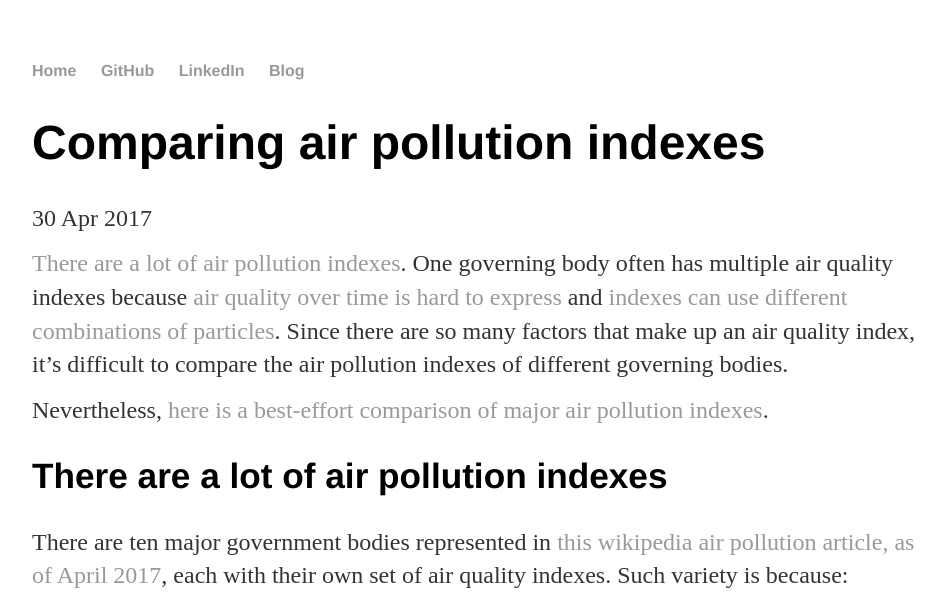
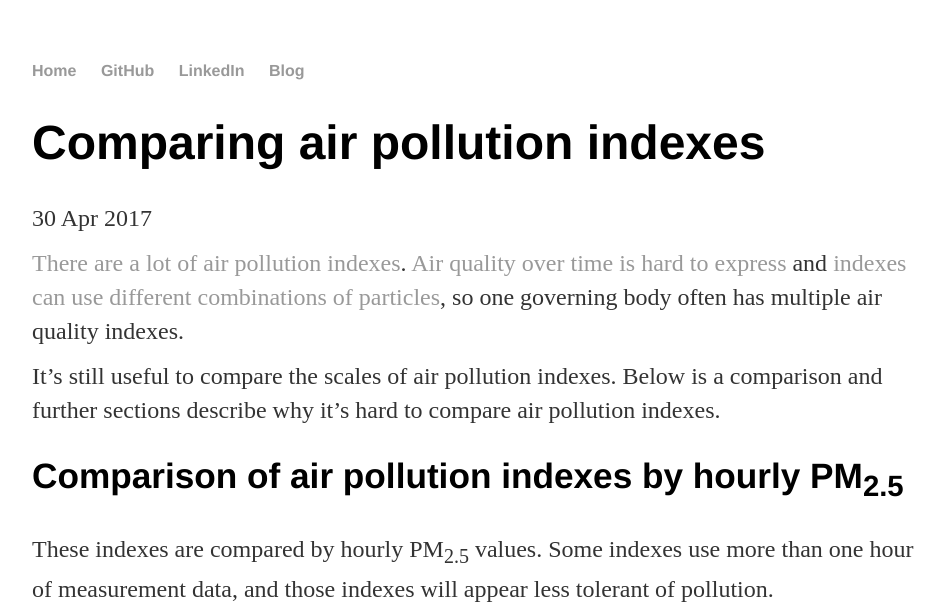
Before and after one commit to curiousest/curiousest.github.io, a Jekyll site: the page built from _posts/2017-04-20-comparing-air-pollution-indexes.md, in a window 1280 px wide and 900 px high, cut to the strip 0-615 px from the top of the window. Shown: the whole strip, without its empty margins (160-1105 px from the left). Built offline with Jekyll 4.4.1, drawn with Linux system fonts in a browser that asks for light colours; some of the changed text lies outside the part shown.

Commit message:
Switched up blog article.

```diff
--- a/_posts/2017-04-20-comparing-air-pollution-indexes.md
+++ b/_posts/2017-04-20-comparing-air-pollution-indexes.md
@@ -9,9 +9,16 @@ tags:
 modified_time: '2017-04-30T15:22:00.001-05:00'
 ---
 
-[There are a lot of air pollution indexes](#there-are-a-lot-of-air-pollution-indexes). One governing body often has multiple air quality indexes because [air quality over time is hard to express](#air-quality-over-time-is-hard-to-express) and [indexes can use different combinations of particles](#indexes-can-use-different-combinations-of-particles). Since there are so many factors that make up an air quality index, it's difficult to compare the air pollution indexes of different governing bodies.
+[There are a lot of air pollution indexes](#there-are-a-lot-of-air-pollution-indexes). [Air quality over time is hard to express](#air-quality-over-time-is-hard-to-express) and [indexes can use different combinations of particles](#indexes-can-use-different-combinations-of-particles), so one governing body often has multiple air quality indexes.
 
-Nevertheless, [here is a best-effort comparison of major air pollution indexes](#comparison-of-air-pollution-indexes).
+It's still useful to compare the scales of air pollution indexes. Below is a comparison and further sections describe why it's hard to compare air pollution indexes.
+
+## Comparison of air pollution indexes by hourly PM<sub>2.5</sub>
+
+These indexes are compared by hourly PM<sub>2.5</sub> values. Some indexes use more than one hour of measurement data, and those indexes will appear less tolerant of pollution.
+
+<iframe style="width:1000px; height:2000px;" src="https://docs.google.com/spreadsheets/d/17Zim8kxONMOG1ZSQIsEvhxQcXNyNbffvmougnEzuLVU/pubhtml?widget=true&amp;headers=false"></iframe>
+
 
 ## There are a lot of air pollution indexes
 
@@ -71,10 +78,6 @@ The AQI values you see in most AQI apps or websites are usually 1hr readings. So
 
 For example, the USA has a generic air quality index that combines O<sub>3</sub>, PM<sub>2.5</sub>, PM<sub>10</sub>, CO, SO<sub>2</sub>, and NO<sub>2</sub> concentrations. It also has an air quality index called "NowCast" that just combines O3, PM2.5, and PM10 concentrations [[2]](#references).
 
-## Comparison of air pollution indexes
-
-<iframe style="width:1000px; height:2000px;" src="https://docs.google.com/spreadsheets/d/17Zim8kxONMOG1ZSQIsEvhxQcXNyNbffvmougnEzuLVU/pubhtml?widget=true&amp;headers=false"></iframe>
-
 ## References
 
 [1] A New Multipollutant, No-Threshold Air Quality Health Index Based on Short-Term Associations Observed in Daily Time-Series Analyses, http://www.tandfonline.com/doi/abs/10.3155/1047-3289.58.3.435
```
